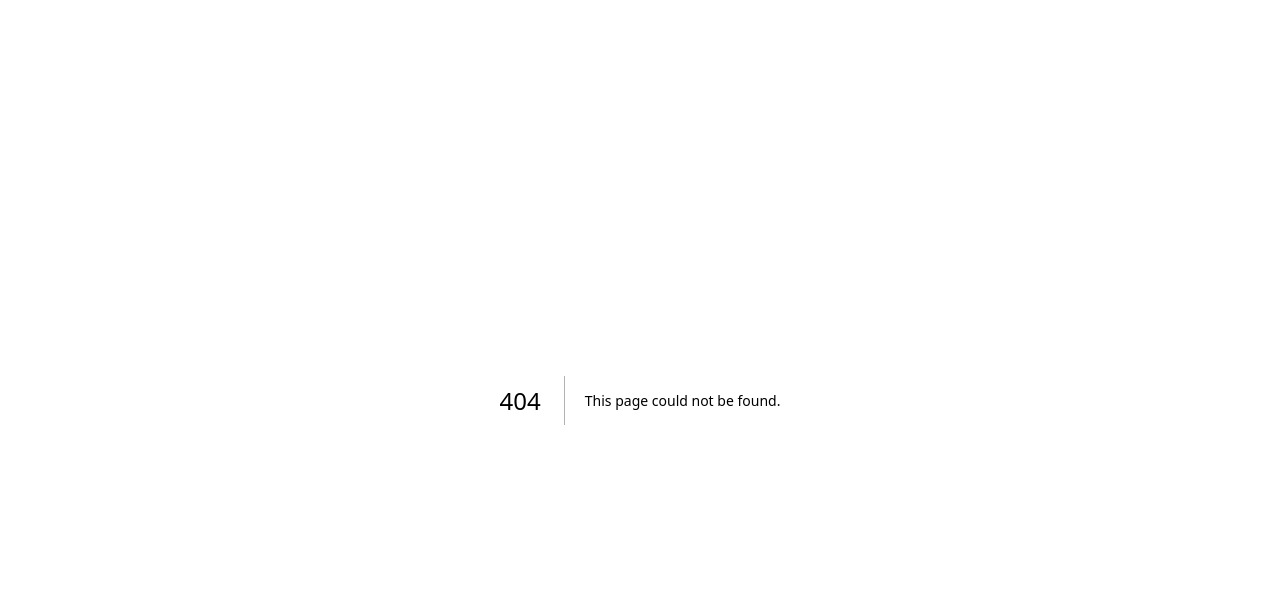
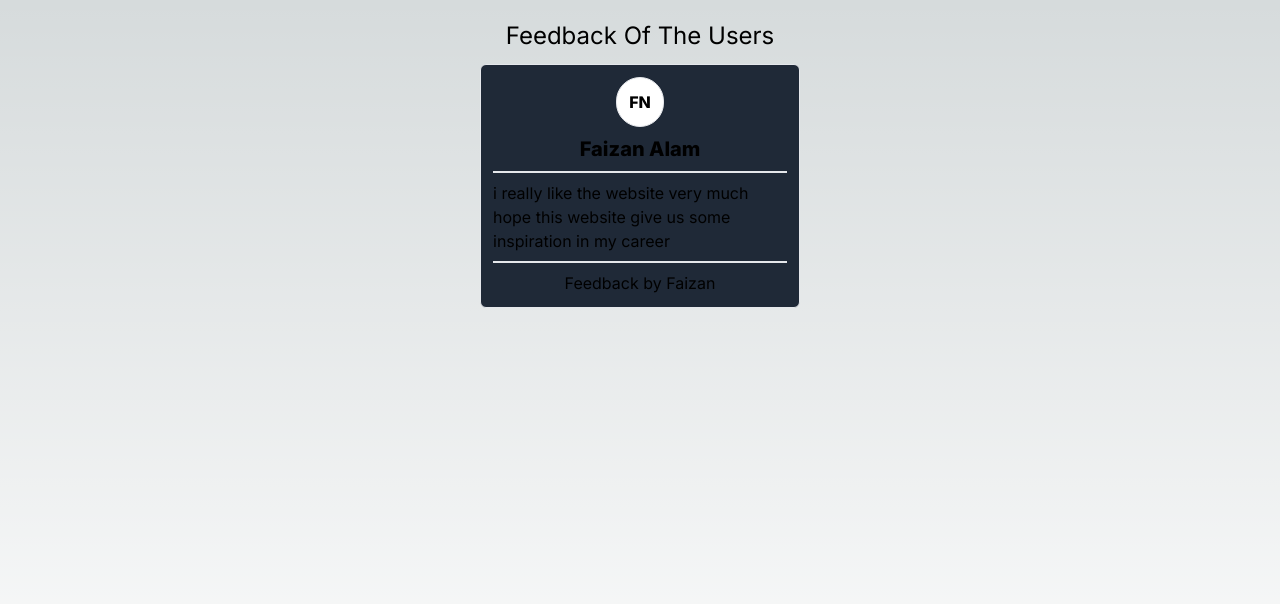
Before and after one commit to faizan619/Faizan_Dev_Portfolio, a Next.js app: page /feedback in a window 1280 px wide. Before the commit this address had no page. Shown: the top 604 px of the page. Built offline with nearby package versions, Linux system fonts and the light colour scheme.

Commit message:
added feedback component

```diff
--- /dev/null
+++ b/src/app/feedback/page.js
@@ -0,0 +1,24 @@
+export default function Feedback(){
+    return(
+        <div className="min-h-screen p-5">
+            <p className="text-center text-2xl capitalize mb-3">Feedback of the users</p>
+            <div className="flex gap-5 flex-wrap justify-center">
+
+
+                <div className="border w-[20rem] p-3 flex flex-col rounded-md bg-gray-800">
+                    <div className="self-center flex flex-col">
+                        <div className="border inline-block p-3 rounded-full self-center mb-2 bg-white text-black font-extrabold">FN</div>
+                        <div className="font-extrabold text-xl ">Faizan Alam</div>
+                    </div>
+                    <div className="border-y-2 py-2 my-2">
+                        <div>i really like the website very much hope this website give us some inspiration in my career</div>
+                    </div>
+                        <p className="text-center">Feedback by Faizan</p>
+                </div>
+
+
+
+            </div>
+        </div>
+    )
+}
--- a/src/app/page.js
+++ b/src/app/page.js
@@ -13,7 +13,7 @@ export default function Home() {
       <div className='min-h-[18.9rem]'>
         <div id='home' className='min-h-screen'><Hero/></div>
         <div id='about' className='min-h-screen'><Second/></div>
-        <div id='price' className='min-h-screen '><Skill/></div>
+        <div id='price' className=''><Skill/></div>
         <div id='price' className='min-h-screen '><Service/></div>
         <div id='price' className='transition-all border h-screen text-4xl flex justify-center items-center'>Pricing</div>
       </div>
```
